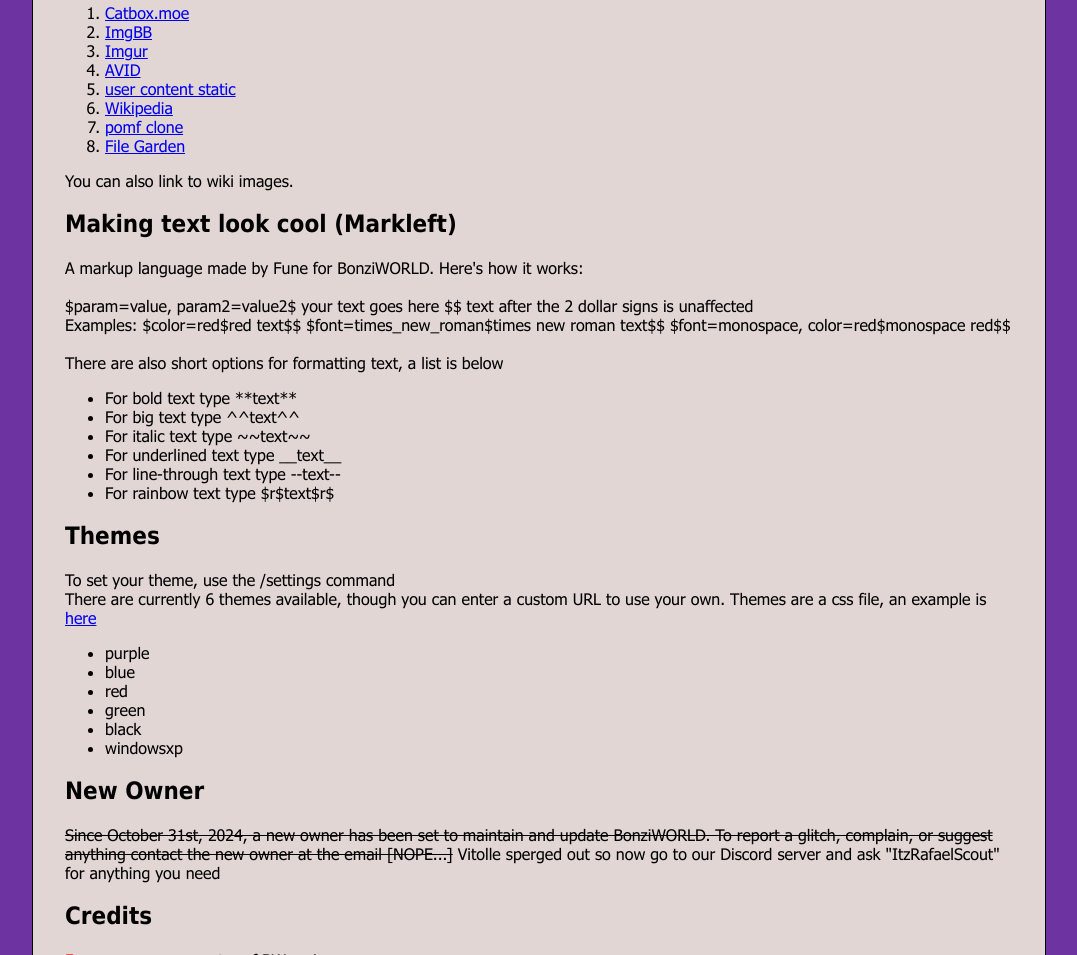
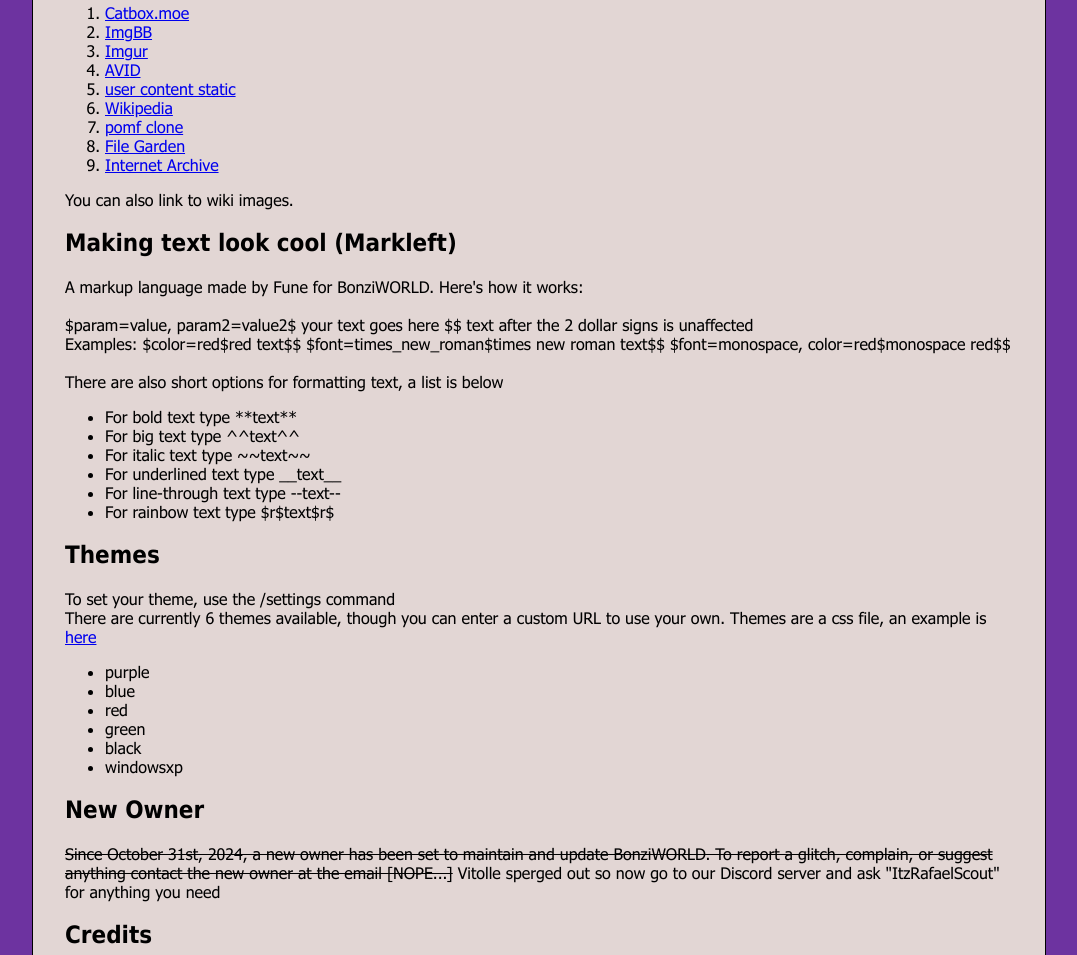
Before and after one commit to oeooeoeoeo-jpg/tspmo, a website: page client/readme.html in a window 1280 px wide. Shown: the part 1541-2496 px from the top of the page, without its empty margins (101-1178 px from the left). Drawn offline with Linux system fonts and the light colour scheme.

Commit message:
Update readme.html

```diff
--- a/client/readme.html
+++ b/client/readme.html
@@ -112,6 +112,7 @@
 				<li><a href="https://wikipedia.org">Wikipedia</a></li>
 				<li><a href="https://pomf2.lain.la">pomf clone</a></li>
 				<li><a href="https://file.garden">File Garden</a></li>
+				<li><a href="https://archive.org">Internet Archive</a></li>
 			</ol>
 			<p>You can also link to wiki images.</p>
 			<h2>Making text look cool (Markleft)</h2>
```
